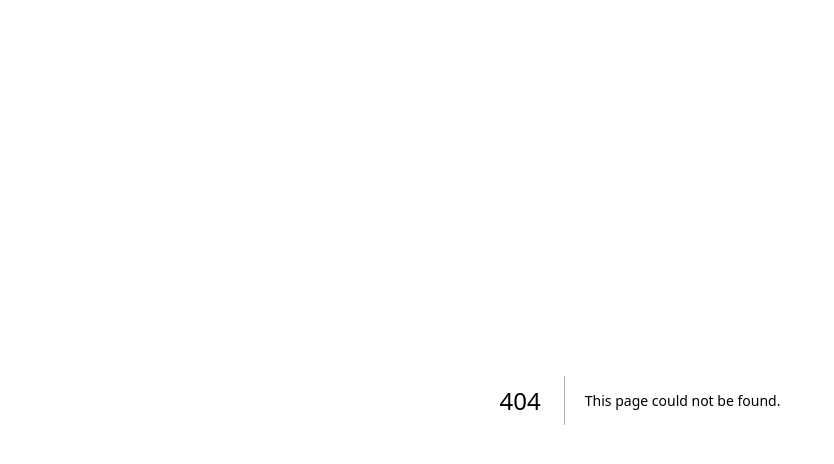
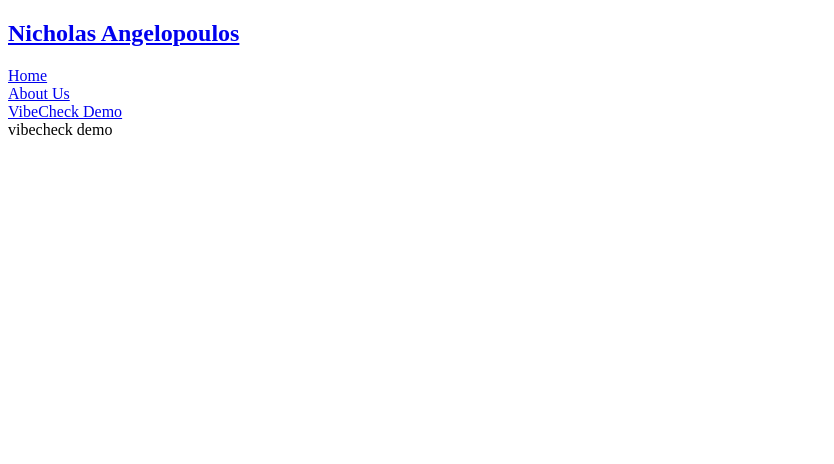
Before and after one commit to NickyAngel/portfolio, a Next.js app: page /vibecheck in a window 1280 px wide. Before the commit this address had no page. Shown: the top 464 px of the page, without its empty margins (0-834 px from the left). Built offline with nearby package versions, Linux system fonts and the light colour scheme.

Commit message:
implemented basic persistent navbar

```diff
--- /dev/null
+++ b/components/NavItem.js
@@ -0,0 +1,10 @@
+import Link from "next/link";
+const NavItem = ({ text, href, active }) => {
+  return (
+    <Link href={href} className={`nav__item ${active ? "active" : ""}`}>
+      {text}
+    </Link>
+  );
+};
+
+export default NavItem;
--- /dev/null
+++ b/components/Navbar.js
@@ -0,0 +1,47 @@
+import Link from "next/link";
+import Image from "next/image";
+import React, { useState } from "react";
+import NavItem from "./NavItem";
+
+const MENU_LIST = [
+  { text: "Home", href: "/" },
+  { text: "About Us", href: "/about" },
+  { text: "VibeCheck Demo", href: "/vibecheck" },
+];
+const Navbar = () => {
+  const [navActive, setNavActive] = useState(false);
+  const [activeIdx, setActiveIdx] = useState(-1);
+
+  return (
+    <header>
+      <nav className={`nav`}>
+        <Link href={"/"}>
+          <h1 className="logo">Nicholas Angelopoulos</h1>
+        </Link>
+        <div
+          onClick={() => setNavActive(!navActive)}
+          className={`nav__menu-bar`}
+        >
+          <div></div>
+          <div></div>
+          <div></div>
+        </div>
+        <div className={`${navActive ? "active" : ""} nav__menu-list`}>
+          {MENU_LIST.map((menu, idx) => (
+            <div
+              onClick={() => {
+                setActiveIdx(idx);
+                setNavActive(false);
+              }}
+              key={menu.text}
+            >
+              <NavItem active={activeIdx === idx} {...menu} />
+            </div>
+          ))}
+        </div>
+      </nav>
+    </header>
+  );
+};
+
+export default Navbar;
--- a/pages/_app.js
+++ b/pages/_app.js
@@ -1,5 +1,10 @@
-import '@/styles/globals.css'
+import Navbar from "../components/Navbar";
 
 export default function App({ Component, pageProps }) {
-  return <Component {...pageProps} />
+  return (
+    <>
+      <Navbar />
+      <Component {...pageProps} />
+    </>
+  );
 }
--- /dev/null
+++ b/pages/about.js
@@ -0,0 +1,3 @@
+export default function About() {
+  return <>About</>;
+}
--- a/pages/index.js
+++ b/pages/index.js
@@ -1,5 +1,4 @@
 import Head from "next/head";
-
 export default function Home() {
   return (
     <>
--- /dev/null
+++ b/pages/vibecheck.js
@@ -0,0 +1,3 @@
+export default function About() {
+  return <>vibecheck demo</>;
+}
```
